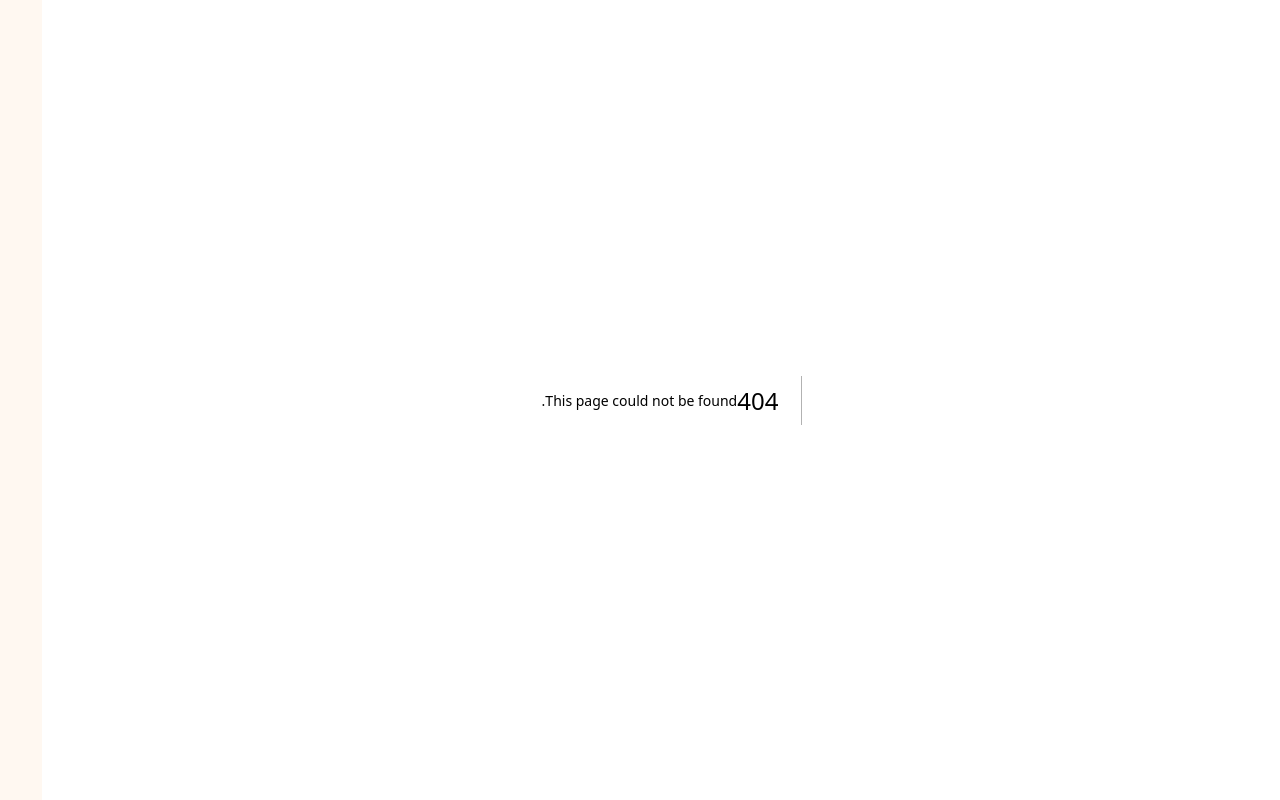
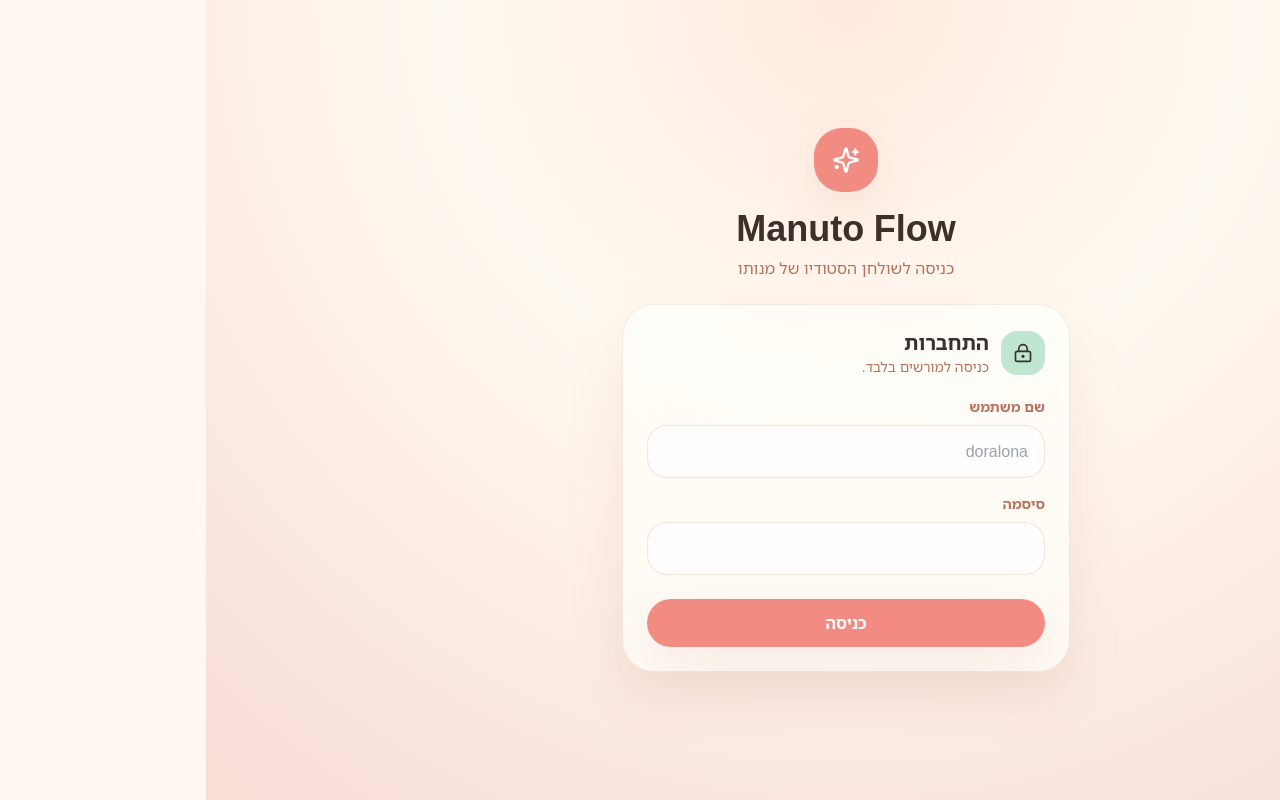
Before and after one commit to iorbib/manuto_flow, a Next.js app: page /login in a window 1280 px wide. Before the commit this address had no page. Built offline with nearby package versions, Linux system fonts and the light colour scheme.

Commit message:
Add simple password login

```diff
--- /dev/null
+++ b/app/login/page.tsx
@@ -0,0 +1,116 @@
+"use client";
+
+import { FormEvent, Suspense, useEffect, useState } from "react";
+import { useRouter, useSearchParams } from "next/navigation";
+import { LockKeyhole, Sparkles } from "lucide-react";
+import { signIn, isAuthenticated } from "@/lib/auth";
+
+export default function LoginPage() {
+  return (
+    <Suspense fallback={<LoginLoading />}>
+      <LoginForm />
+    </Suspense>
+  );
+}
+
+function LoginLoading() {
+  return (
+    <main className="grid min-h-screen place-items-center bg-cream px-4">
+      <div className="studio-card max-w-sm rounded-[28px] p-6 text-center">
+        <p className="text-xl font-black text-ink">טוענת כניסה...</p>
+      </div>
+    </main>
+  );
+}
+
+function LoginForm() {
+  const router = useRouter();
+  const searchParams = useSearchParams();
+  const next = searchParams.get("next") || "/dashboard";
+  const [username, setUsername] = useState("");
+  const [password, setPassword] = useState("");
+  const [error, setError] = useState("");
+  const [isSubmitting, setIsSubmitting] = useState(false);
+
+  useEffect(() => {
+    if (isAuthenticated()) {
+      router.replace(next);
+    }
+  }, [next, router]);
+
+  async function submitLogin(event: FormEvent<HTMLFormElement>) {
+    event.preventDefault();
+    setError("");
+    setIsSubmitting(true);
+
+    const ok = await signIn(username, password);
+    setIsSubmitting(false);
+
+    if (!ok) {
+      setError("שם משתמש או סיסמה לא נכונים.");
+      return;
+    }
+
+    router.replace(next);
+  }
+
+  return (
+    <main className="grid min-h-screen place-items-center bg-[radial-gradient(circle_at_top,_#ffe9df,_#fffaf1_38%,_#f8dcd6_100%)] px-4 py-10">
+      <section className="w-full max-w-md">
+        <div className="mb-6 text-center">
+          <div className="mx-auto grid h-16 w-16 place-items-center rounded-[1.75rem] bg-coral text-white shadow-soft">
+            <Sparkles size={28} />
+          </div>
+          <h1 className="mt-4 text-4xl font-black tracking-normal text-ink">Manuto Flow</h1>
+          <p className="mt-2 text-clay">כניסה לשולחן הסטודיו של מנותו</p>
+        </div>
+
+        <form onSubmit={submitLogin} className="studio-card rounded-[32px] p-6">
+          <div className="mb-5 flex items-center gap-3">
+            <span className="grid h-11 w-11 place-items-center rounded-2xl bg-mint text-ink">
+              <LockKeyhole size={20} />
+            </span>
+            <div>
+              <h2 className="text-xl font-black text-ink">התחברות</h2>
+              <p className="text-sm text-clay">כניסה למורשים בלבד.</p>
+            </div>
+          </div>
+
+          <label className="block">
+            <span className="mb-2 block text-sm font-black text-clay">שם משתמש</span>
+            <input
+              className="input"
+              autoComplete="username"
+              value={username}
+              onChange={(event) => setUsername(event.target.value)}
+              placeholder="doralona"
+              required
+            />
+          </label>
+
+          <label className="mt-4 block">
+            <span className="mb-2 block text-sm font-black text-clay">סיסמה</span>
+            <input
+              className="input"
+              autoComplete="current-password"
+              type="password"
+              value={password}
+              onChange={(event) => setPassword(event.target.value)}
+              required
+            />
+          </label>
+
+          {error ? <p className="mt-4 rounded-2xl bg-red-100 px-4 py-3 text-sm font-black text-red-900">{error}</p> : null}
+
+          <button
+            type="submit"
+            disabled={isSubmitting}
+            className="mt-6 min-h-12 w-full rounded-full bg-coral px-5 py-3 font-black text-white shadow-soft transition hover:brightness-105 disabled:cursor-wait disabled:opacity-70"
+          >
+            {isSubmitting ? "נכנסת..." : "כניסה"}
+          </button>
+        </form>
+      </section>
+    </main>
+  );
+}
--- a/components/app-shell.tsx
+++ b/components/app-shell.tsx
@@ -1,7 +1,7 @@
 "use client";
 
 import Link from "next/link";
-import { usePathname } from "next/navigation";
+import { usePathname, useRouter } from "next/navigation";
 import {
   CalendarDays,
   ClipboardList,
@@ -11,9 +11,12 @@ import {
   ScrollText,
   Settings,
   Sparkles,
+  LogOut,
   Users,
   WalletCards
 } from "lucide-react";
+import { AuthGate } from "@/components/auth-gate";
+import { signOut } from "@/lib/auth";
 
 const navigation = [
   { href: "/dashboard", label: "היום", icon: Home },
@@ -30,11 +33,19 @@ const navigation = [
 
 export function AppShell({ children }: { children: React.ReactNode }) {
   const pathname = usePathname();
+  const router = useRouter();
+
+  function handleSignOut() {
+    signOut();
+    router.replace("/login");
+  }
 
   return (
+    <AuthGate>
       <div className="min-h-screen pb-28 lg:pb-0">
         <aside className="fixed bottom-0 right-0 z-40 w-full border-t border-clay/10 bg-paper/95 px-2 py-2 shadow-soft backdrop-blur lg:bottom-auto lg:top-0 lg:h-screen lg:w-72 lg:border-l lg:border-t-0 lg:px-5 lg:py-6">
-        <Link href="/dashboard" className="mb-8 hidden items-center gap-3 lg:flex">
+          <div className="mb-8 hidden items-center justify-between gap-3 lg:flex">
+            <Link href="/dashboard" className="flex items-center gap-3">
               <span className="grid h-12 w-12 place-items-center rounded-3xl bg-coral text-white shadow-soft">
                 <Sparkles size={22} />
               </span>
@@ -43,6 +54,15 @@ export function AppShell({ children }: { children: React.ReactNode }) {
                 <span className="block text-sm text-clay">שולחן סטודיו דיגיטלי</span>
               </span>
             </Link>
+            <button
+              type="button"
+              onClick={handleSignOut}
+              className="grid h-10 w-10 place-items-center rounded-2xl bg-white/70 text-clay transition hover:text-ink"
+              title="יציאה"
+            >
+              <LogOut size={18} />
+            </button>
+          </div>
 
           <nav className="mobile-nav-scroll flex gap-1 overflow-x-auto pb-[env(safe-area-inset-bottom)] lg:grid lg:grid-cols-1 lg:gap-2 lg:overflow-visible lg:pb-0">
             {navigation.map((item) => {
@@ -61,10 +81,19 @@ export function AppShell({ children }: { children: React.ReactNode }) {
                 </Link>
               );
             })}
+            <button
+              type="button"
+              onClick={handleSignOut}
+              className="flex min-h-14 min-w-[4.75rem] shrink-0 flex-col items-center justify-center gap-1 rounded-2xl px-2 text-xs font-bold text-clay transition hover:bg-peach/50 hover:text-ink lg:hidden"
+            >
+              <LogOut size={19} />
+              <span>יציאה</span>
+            </button>
           </nav>
         </aside>
 
         <main className="mx-auto max-w-7xl px-4 py-5 sm:px-6 lg:mr-72 lg:px-8 lg:py-8">{children}</main>
       </div>
+    </AuthGate>
   );
 }
--- /dev/null
+++ b/components/auth-gate.tsx
@@ -0,0 +1,46 @@
+"use client";
+
+import { usePathname, useRouter } from "next/navigation";
+import { useEffect, useState } from "react";
+import { isAuthenticated } from "@/lib/auth";
+
+export function AuthGate({ children }: { children: React.ReactNode }) {
+  const pathname = usePathname();
+  const router = useRouter();
+  const [allowed, setAllowed] = useState(false);
+  const [checked, setChecked] = useState(false);
+
+  useEffect(() => {
+    function checkAuth() {
+      const authenticated = isAuthenticated();
+      setAllowed(authenticated);
+      setChecked(true);
+
+      if (!authenticated) {
+        router.replace(`/login?next=${encodeURIComponent(pathname)}`);
+      }
+    }
+
+    checkAuth();
+    window.addEventListener("manuto-auth-change", checkAuth);
+    window.addEventListener("storage", checkAuth);
+
+    return () => {
+      window.removeEventListener("manuto-auth-change", checkAuth);
+      window.removeEventListener("storage", checkAuth);
+    };
+  }, [pathname, router]);
+
+  if (!checked || !allowed) {
+    return (
+      <main className="grid min-h-screen place-items-center bg-cream px-4">
+        <div className="studio-card max-w-sm rounded-[28px] p-6 text-center">
+          <p className="text-xl font-black text-ink">בודקת התחברות...</p>
+          <p className="mt-2 text-sm text-clay">עוד רגע נכנסים למנותו.</p>
+        </div>
+      </main>
+    );
+  }
+
+  return <>{children}</>;
+}
--- /dev/null
+++ b/lib/auth.ts
@@ -0,0 +1,43 @@
+"use client";
+
+const AUTH_STORAGE_KEY = "manuto-flow-auth";
+const AUTH_USER = "doralona";
+const PASSWORD_HASH = "a5455a3ed5b60f87a23e8209a72546f95e4cbc3543fbe54c03d5415e46b26c45";
+
+async function sha256(value: string) {
+  const encoded = new TextEncoder().encode(value);
+  const digest = await crypto.subtle.digest("SHA-256", encoded);
+  return Array.from(new Uint8Array(digest))
+    .map((byte) => byte.toString(16).padStart(2, "0"))
+    .join("");
+}
+
+export function isAuthenticated() {
+  if (typeof window === "undefined") return false;
+
+  try {
+    const session = JSON.parse(window.localStorage.getItem(AUTH_STORAGE_KEY) ?? "null") as { user?: string; signedInAt?: string } | null;
+    return session?.user === AUTH_USER && Boolean(session.signedInAt);
+  } catch {
+    return false;
+  }
+}
+
+export async function signIn(username: string, password: string) {
+  const cleanUsername = username.trim().toLowerCase();
+  const passwordHash = await sha256(password);
+
+  if (cleanUsername !== AUTH_USER || passwordHash !== PASSWORD_HASH) {
+    return false;
+  }
+
+  window.localStorage.setItem(AUTH_STORAGE_KEY, JSON.stringify({ user: AUTH_USER, signedInAt: new Date().toISOString() }));
+  window.dispatchEvent(new Event("manuto-auth-change"));
+  return true;
+}
+
+export function signOut() {
+  if (typeof window === "undefined") return;
+  window.localStorage.removeItem(AUTH_STORAGE_KEY);
+  window.dispatchEvent(new Event("manuto-auth-change"));
+}
```
Lines whose indentation alone changed are shown as unchanged.
